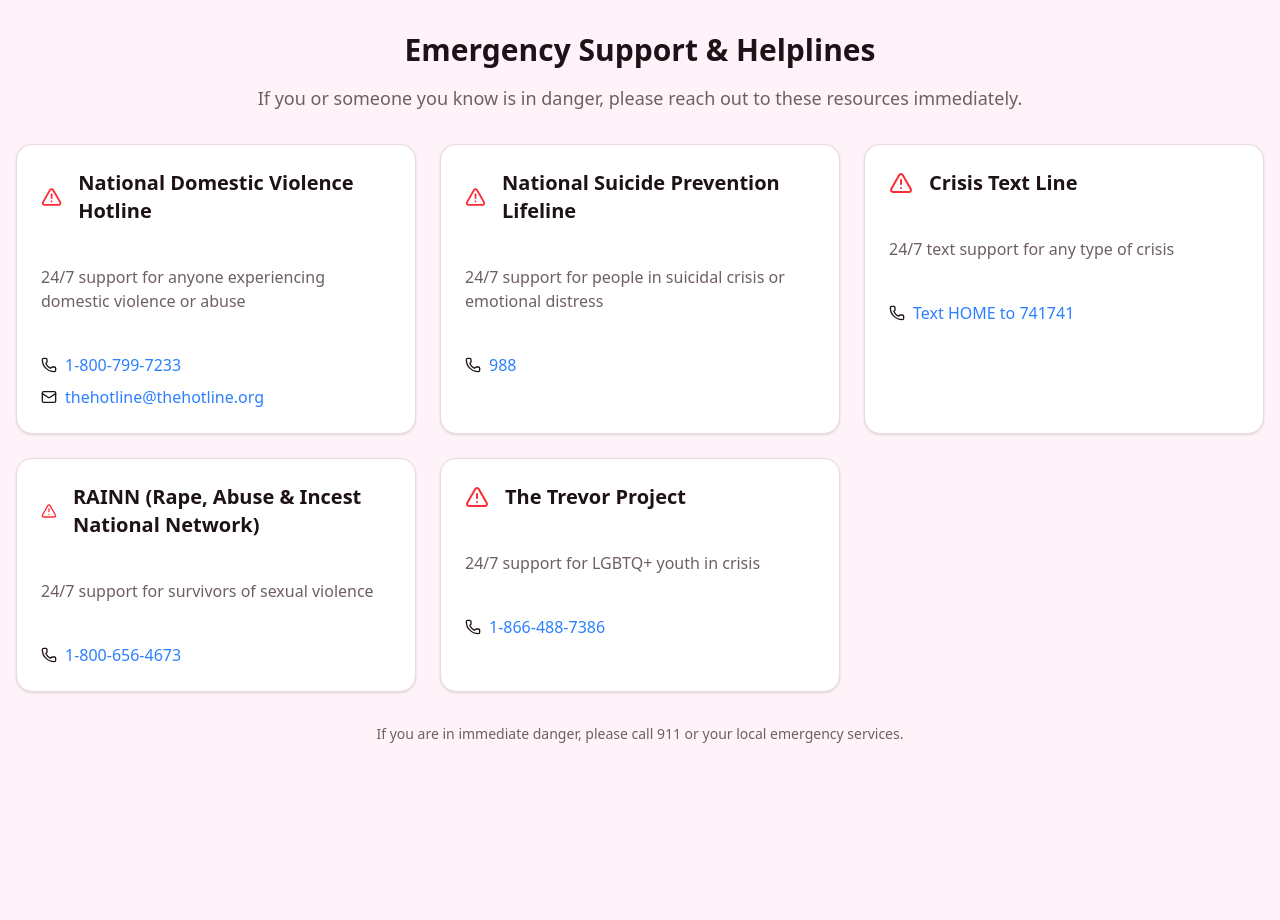
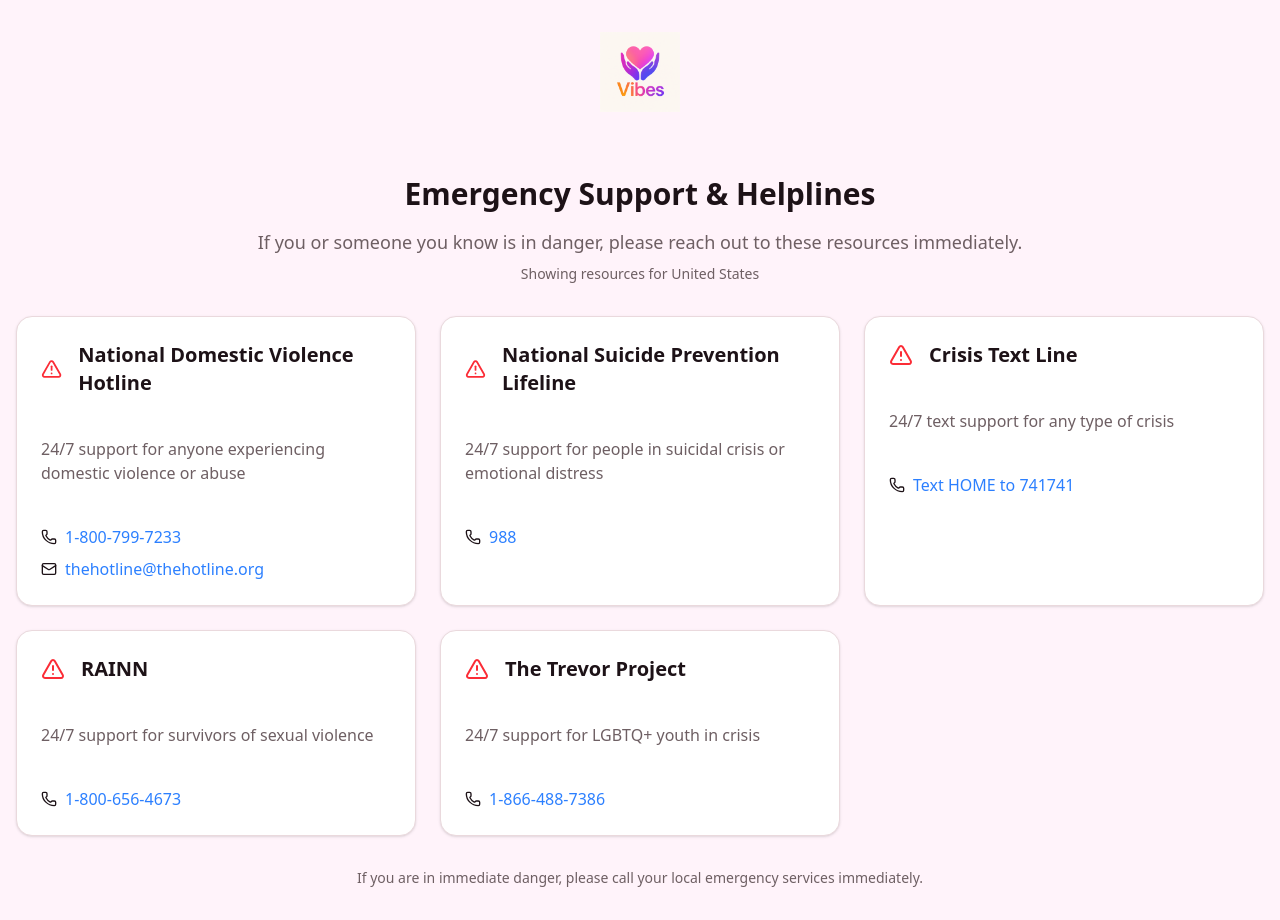
Before and after one commit to Elgius/vibes, a Next.js app: page /helplines in a window 1280 px wide. Before the commit the page ends 800 px from the top, so only its background shows below. Built offline with nearby package versions, Linux system fonts and the light colour scheme.

Commit message:
Add Vibe Logo, update layout with new font, enhance metadata, and improve helplines page with dynamic country detection and data integration

```diff
--- a/src/app/helplines/page.tsx
+++ b/src/app/helplines/page.tsx
@@ -1,43 +1,105 @@
 "use client";
 
+import { useState, useEffect } from "react";
 import { useColorPalette } from "@/context/color-palette-context";
 import { Card } from "@/components/ui/card";
 import { Button } from "@/components/ui/button";
-import { Phone, Mail, AlertTriangle } from "lucide-react";
+import { Phone, Mail, AlertTriangle, Globe } from "lucide-react";
+import helplineData from "@/data/helpline-numbers.json";
+
+type Helpline = {
+  name: string;
+  phone: string;
+  email?: string;
+  description: string;
+};
+
+type CountryData = {
+  name: string;
+  helplines: Helpline[];
+};
+
+type HelplineData = {
+  countries: {
+    [key: string]: CountryData;
+  };
+};
 
 export default function HelplinesPage() {
   const { currentPalette } = useColorPalette();
+  const [userCountry, setUserCountry] = useState<string | null>(null);
+  const [countryData, setCountryData] = useState<CountryData | null>(null);
+  const [isLoading, setIsLoading] = useState(true);
 
-  const helplines = [
-    {
-      name: "National Domestic Violence Hotline",
-      phone: "1-800-799-7233",
-      email: "thehotline@thehotline.org",
-      description:
-        "24/7 support for anyone experiencing domestic violence or abuse",
-    },
-    {
-      name: "National Suicide Prevention Lifeline",
-      phone: "988",
-      description:
-        "24/7 support for people in suicidal crisis or emotional distress",
-    },
-    {
-      name: "Crisis Text Line",
-      phone: "Text HOME to 741741",
-      description: "24/7 text support for any type of crisis",
-    },
-    {
-      name: "RAINN (Rape, Abuse & Incest National Network)",
-      phone: "1-800-656-4673",
-      description: "24/7 support for survivors of sexual violence",
-    },
-    {
-      name: "The Trevor Project",
-      phone: "1-866-488-7386",
-      description: "24/7 support for LGBTQ+ youth in crisis",
-    },
-  ];
+  useEffect(() => {
+    const detectCountry = async () => {
+      try {
+        // const response = await fetch("https://ipapi.co/json/");
+        // const data = await response.json();
+        // const countryCode = data.country_code.toLowerCase();
+        const countryCode = "america";
+        setUserCountry(countryCode);
+
+        // Check if we have data for this country
+        const typedHelplineData = helplineData as HelplineData;
+        if (typedHelplineData.countries[countryCode]) {
+          setCountryData(typedHelplineData.countries[countryCode]);
+        }
+      } catch (error) {
+        console.error("Error detecting country:", error);
+        // Default to America if detection fails
+        const typedHelplineData = helplineData as HelplineData;
+        setUserCountry("america");
+        setCountryData(typedHelplineData.countries.america);
+      } finally {
+        setIsLoading(false);
+      }
+    };
+
+    detectCountry();
+  }, []);
+
+  if (isLoading) {
+    return (
+      <div className="container mx-auto px-4 py-8 text-center">
+        <div className="animate-spin rounded-full h-12 w-12 border-b-2 border-gray-900 mx-auto"></div>
+        <p className="mt-4">Loading helpline information...</p>
+      </div>
+    );
+  }
+
+  if (!countryData) {
+    return (
+      <div className="container mx-auto px-4 py-8">
+        <div className="max-w-2xl mx-auto text-center">
+          <Globe className="h-12 w-12 text-gray-400 mx-auto mb-4" />
+          <h1 className="text-2xl font-bold mb-4">Local Support Resources</h1>
+          <p className="text-lg text-muted-foreground mb-6">
+            We're currently gathering helpline information for your region. In
+            the meantime, here are some steps you can take:
+          </p>
+          <div className="space-y-4 text-left">
+            <p>
+              1. Contact your local emergency services (911, 999, 112, or your
+              country's emergency number)
+            </p>
+            <p>
+              2. Search online for mental health or crisis support services in
+              your area
+            </p>
+            <p>3. Reach out to trusted friends, family, or community members</p>
+            <p>4. Visit your nearest hospital or healthcare facility</p>
+          </div>
+          <div className="mt-8">
+            <p className="text-sm text-muted-foreground">
+              If you're in immediate danger, please call your local emergency
+              services immediately.
+            </p>
+          </div>
+        </div>
+      </div>
+    );
+  }
 
   return (
     <div className="container mx-auto px-4 py-8">
@@ -49,10 +111,13 @@
           If you or someone you know is in danger, please reach out to these
           resources immediately.
         </p>
+        <p className="text-sm text-muted-foreground mt-2">
+          Showing resources for {countryData.name}
+        </p>
       </div>
 
       <div className="grid gap-6 md:grid-cols-2 lg:grid-cols-3">
-        {helplines.map((helpline) => (
+        {countryData.helplines.map((helpline) => (
           <Card key={helpline.name} className="p-6">
             <div className="flex items-center gap-4 mb-4">
               <AlertTriangle className="h-6 w-6 text-red-500" />
@@ -90,8 +155,8 @@
 
       <div className="mt-8 text-center">
         <p className="text-sm text-muted-foreground">
-          If you are in immediate danger, please call 911 or your local
-          emergency services.
+          If you are in immediate danger, please call your local emergency
+          services immediately.
         </p>
       </div>
     </div>
--- a/src/app/layout.tsx
+++ b/src/app/layout.tsx
@@ -1,22 +1,31 @@
 import type { Metadata } from "next";
-import { Geist, Geist_Mono } from "next/font/google";
+import { Poppins } from "next/font/google";
 import "./globals.css";
 import { ColorPaletteProvider } from "@/context/color-palette-context";
 
-const geistSans = Geist({
-  variable: "--font-geist-sans",
+const poppins = Poppins({
+  weight: ["400", "500", "600", "700"],
   subsets: ["latin"],
-});
-
-const geistMono = Geist_Mono({
-  variable: "--font-geist-mono",
-  subsets: ["latin"],
+  variable: "--font-poppins",
 });
 
 export const metadata: Metadata = {
   title: "Spill the Vibes",
   description:
-    "Spill the Vibes is a platform to talk about your situationships and get advice from the community.",
+    "Spill the Vibes is a platform to talk about your situationships and get advice from the community. Spill the vibes!",
+  openGraph: {
+    title: "Spill the Vibes",
+    description:
+      "Spill the vibes! Get advice and support for your situationships.",
+    images: [
+      {
+        url: "/logo/vibeLogo.png",
+        width: 1200,
+        height: 630,
+        alt: "Vibes Logo",
+      },
+    ],
+  },
 };
 
 export default function RootLayout({
@@ -26,10 +35,27 @@
 }>) {
   return (
     <html lang="en">
-      <body
-        className={`${geistSans.variable} ${geistMono.variable} antialiased`}
-      >
-        <ColorPaletteProvider>{children}</ColorPaletteProvider>
+      <body className={`${poppins.variable} font-sans antialiased`}>
+        <ColorPaletteProvider>
+          <div
+            style={{
+              display: "flex",
+              flexDirection: "column",
+              alignItems: "center",
+              marginTop: "2rem",
+              marginBottom: "2rem",
+            }}
+          >
+            <a href="/">
+              <img
+                src="/logo/vibeLogo.png"
+                alt="Vibes Logo"
+                style={{ height: "80px", width: "auto" }}
+              />
+            </a>
+          </div>
+          {children}
+        </ColorPaletteProvider>
       </body>
     </html>
   );
--- /dev/null
+++ b/src/data/helpline-numbers.json
@@ -0,0 +1,145 @@
+{
+  "countries": {
+    "america": {
+      "name": "United States",
+      "helplines": [
+        {
+          "name": "National Domestic Violence Hotline",
+          "phone": "1-800-799-7233",
+          "email": "thehotline@thehotline.org",
+          "description": "24/7 support for anyone experiencing domestic violence or abuse"
+        },
+        {
+          "name": "National Suicide Prevention Lifeline",
+          "phone": "988",
+          "description": "24/7 support for people in suicidal crisis or emotional distress"
+        },
+        {
+          "name": "Crisis Text Line",
+          "phone": "Text HOME to 741741",
+          "description": "24/7 text support for any type of crisis"
+        },
+        {
+          "name": "RAINN",
+          "phone": "1-800-656-4673",
+          "description": "24/7 support for survivors of sexual violence"
+        },
+        {
+          "name": "The Trevor Project",
+          "phone": "1-866-488-7386",
+          "description": "24/7 support for LGBTQ+ youth in crisis"
+        }
+      ]
+    },
+    "uk": {
+      "name": "United Kingdom",
+      "helplines": [
+        {
+          "name": "National Domestic Abuse Helpline",
+          "phone": "0808 2000 247",
+          "description": "24/7 support for anyone experiencing domestic abuse"
+        },
+        {
+          "name": "Samaritans",
+          "phone": "116 123",
+          "description": "24/7 emotional support for anyone in distress"
+        },
+        {
+          "name": "Rape Crisis",
+          "phone": "0808 802 9999",
+          "description": "Support for survivors of sexual violence"
+        },
+        {
+          "name": "Mind",
+          "phone": "0300 123 3393",
+          "description": "Mental health support and information"
+        }
+      ]
+    },
+    "singapore": {
+      "name": "Singapore",
+      "helplines": [
+        {
+          "name": "National Care Hotline",
+          "phone": "1800-202-6868",
+          "description": "Mental health support and counseling"
+        },
+        {
+          "name": "AWARE Helpline",
+          "phone": "1800-777-5555",
+          "description": "Support for women facing violence or discrimination"
+        },
+        {
+          "name": "Samaritans of Singapore",
+          "phone": "1-767",
+          "description": "24/7 emotional support and crisis intervention"
+        }
+      ]
+    },
+    "australia": {
+      "name": "Australia",
+      "helplines": [
+        {
+          "name": "Lifeline",
+          "phone": "13 11 14",
+          "description": "24/7 crisis support and suicide prevention"
+        },
+        {
+          "name": "1800RESPECT",
+          "phone": "1800 737 732",
+          "description": "24/7 support for sexual assault and domestic violence"
+        },
+        {
+          "name": "Beyond Blue",
+          "phone": "1300 22 4636",
+          "description": "24/7 support for anxiety and depression"
+        },
+        {
+          "name": "Kids Helpline",
+          "phone": "1800 55 1800",
+          "description": "24/7 support for young people"
+        }
+      ]
+    },
+    "india": {
+      "name": "India",
+      "helplines": [
+        {
+          "name": "National Mental Health Helpline",
+          "phone": "1800-599-0019",
+          "description": "Mental health support and counseling"
+        },
+        {
+          "name": "Women Helpline",
+          "phone": "181",
+          "description": "24/7 support for women in distress"
+        },
+        {
+          "name": "Child Helpline",
+          "phone": "1098",
+          "description": "24/7 support for children in need of care and protection"
+        }
+      ]
+    },
+    "japan": {
+      "name": "Japan",
+      "helplines": [
+        {
+          "name": "TELL Lifeline",
+          "phone": "03-5774-0992",
+          "description": "English-language mental health support"
+        },
+        {
+          "name": "Japan Helpline",
+          "phone": "0570-000-911",
+          "description": "24/7 support in English and Japanese"
+        },
+        {
+          "name": "Tokyo English Life Line",
+          "phone": "03-5774-0992",
+          "description": "English-language support for mental health issues"
+        }
+      ]
+    }
+  }
+}
```
Also changed, not shown: src/app/page.tsx (+30 -19 lines), public/logo/vibeLogo.png (added).
